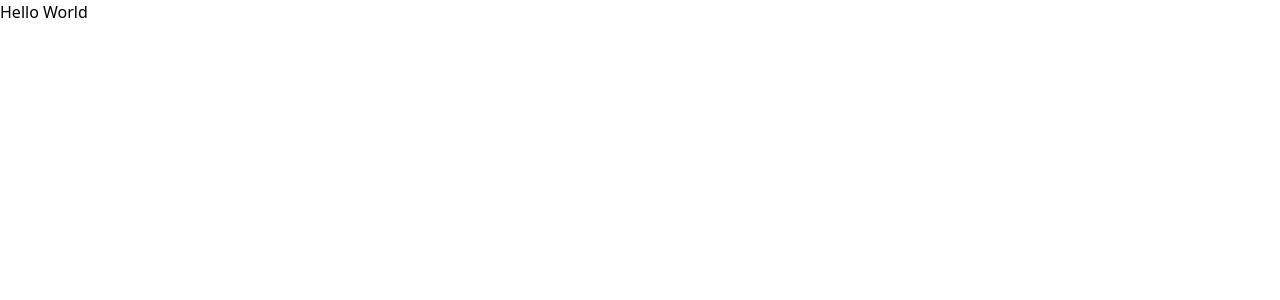
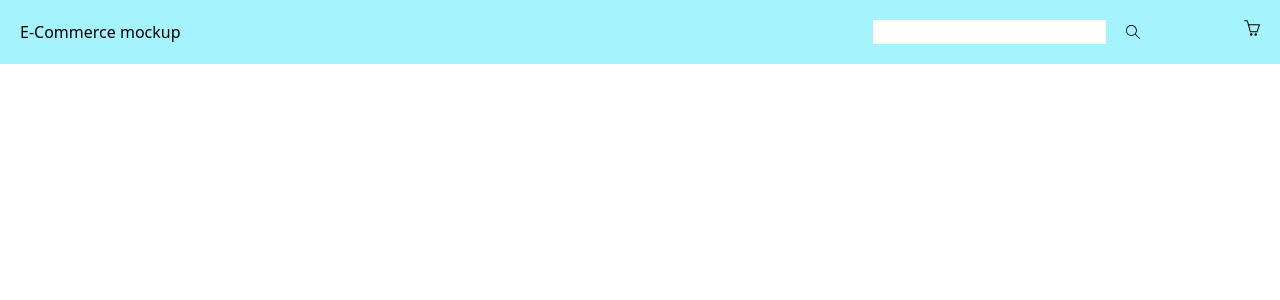
Before and after one commit to TarasMamch/e-commerce-mockup, a JavaScript app: page / in a window 1280 px wide. Shown: the top 300 px of the page. Built offline with nearby package versions, Linux system fonts and the light colour scheme.

Commit message:
added basic code for header component

```diff
--- a/package.json
+++ b/package.json
@@ -10,6 +10,7 @@
     "react": "^18.3.1",
     "react-dom": "^18.3.1",
     "react-hook-form": "^7.51.5",
+    "react-icons": "^5.2.1",
     "react-scripts": "5.0.1",
     "sequelize": "^6.37.3",
     "web-vitals": "^2.1.4"
--- a/src/App.js
+++ b/src/App.js
@@ -1,6 +1,10 @@
+import Header from "./components/Header"
+
 function App() {
     return (
-        <div>Hello World</div>
+        <div>
+            <Header />
+        </div>
     )
 }
 
--- /dev/null
+++ b/src/components/Header.js
@@ -0,0 +1,20 @@
+import { SlBasket, SlMagnifier } from "react-icons/sl";
+
+function Header() {
+    return (
+        <div className="flex justify-between border-5 bg-cyan-200">
+            <div className="m-5">
+                E-Commerce mockup
+            </div>
+            <div className="m-5 flex w-4/12 justify-between">
+                <div className="flex items-center mx-10 w-max">
+                    <input className="w-full" />
+                    <SlMagnifier className="ml-5" />
+                </div>
+                <SlBasket />
+            </div>
+        </div>
+    )
+}
+
+export default Header
```
Also changed, not shown: 1 other file (tests, documents, lock files or other folders).
